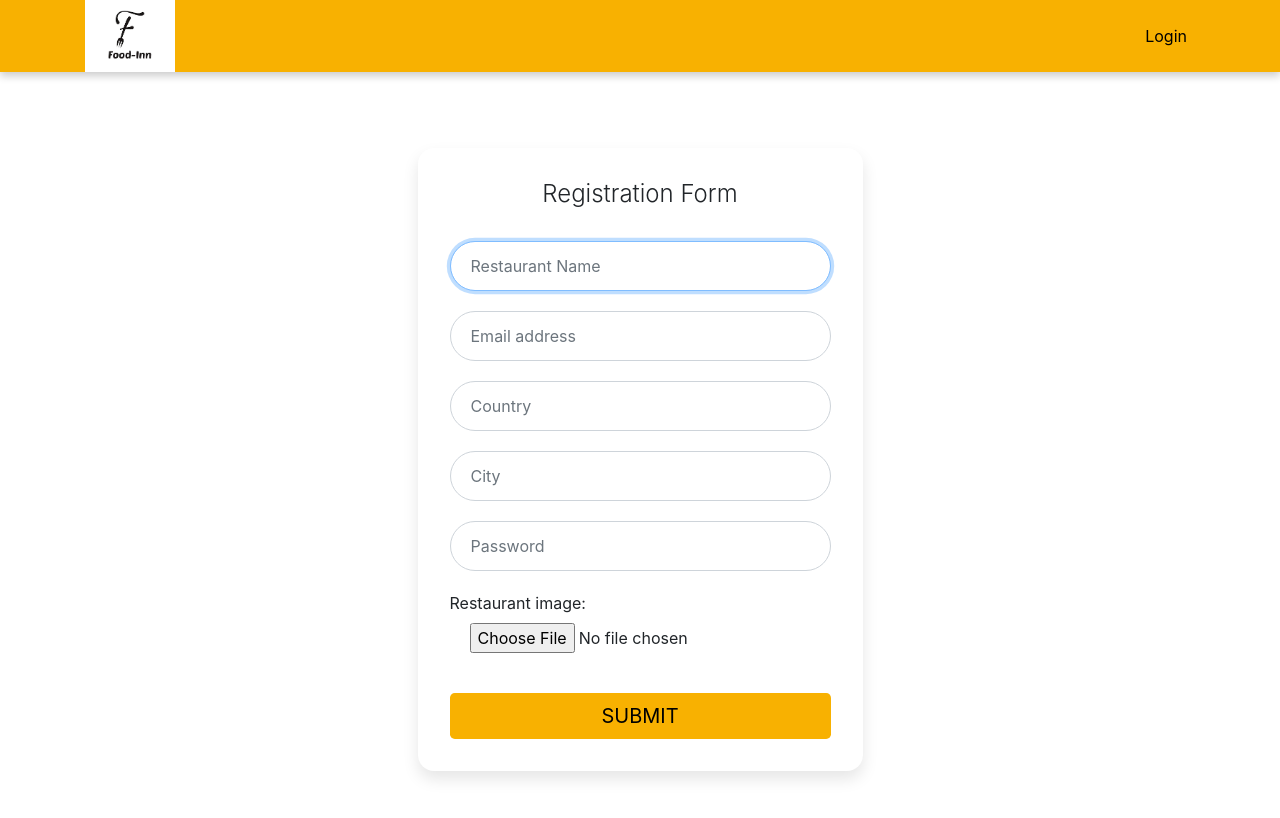
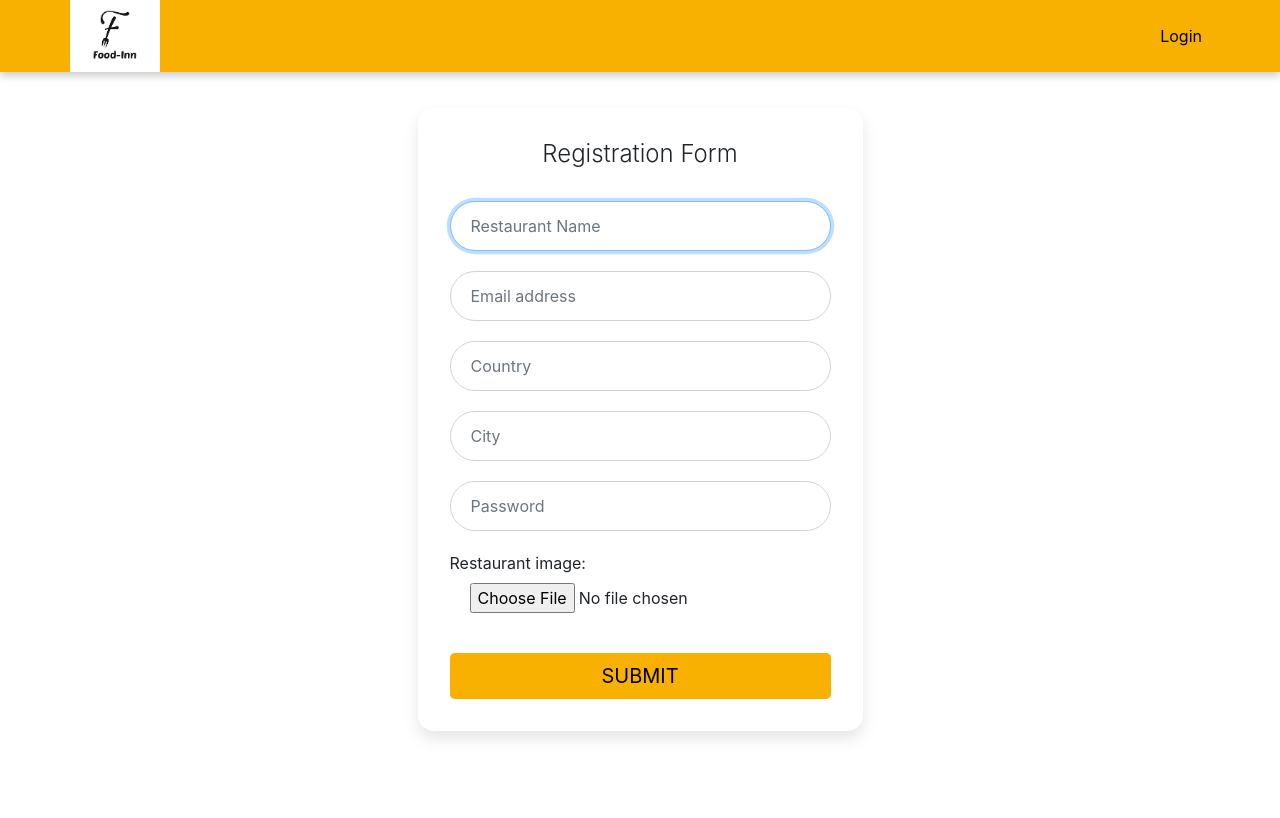
Before and after one commit to shaikhabdulsamad/foodin, a plain HTML site: page pages/restaurantRegistration.html in a window 1280 px wide. Drawn offline with nearby package versions, Linux system fonts and the light colour scheme.

Commit message:
bugs fixed

```diff
--- a/js/restaurant.js
+++ b/js/restaurant.js
@@ -84,6 +84,7 @@ let getUID = () => {
 // getUID()
 
 let ordernow = async (image, name, price, key) => {
+
     let uid = window.location.hash.slice(1);
     let customerUID = await getUID();
     let order = {
@@ -101,6 +102,9 @@ let ordernow = async (image, name, price, key) => {
         .then(() => {
 
 
+
             swal("Congratulation!", "Your order has been places succesfuly!", "success");
+
+
         })
 }
--- a/pages/restaurantRegistration.html
+++ b/pages/restaurantRegistration.html
@@ -16,7 +16,7 @@
 
 
     <div class="container-fluid">
-        <nav class="navbar navbar-expand-lg navbar-light fixed-top py-0">
+        <nav class="navbar navbar-expand navbar-light fixed-top py-0">
             <div class="container-md">
                 <a class="navbar-brand p-0" href="#"><img src="../images/download.png" width="90" alt=""></a>
                 <button class="navbar-toggler" type="button" data-toggle="collapse" data-target="#navbarNavDropdown"
@@ -48,7 +48,7 @@
     </div>
 
 
-    <div class="container mt-60">
+    <div class="container mt-50">
         <div class="row">
             <div class="col-sm-9 col-md-7 col-lg-5 mx-auto">
                 <div class="card card-signin my-5">
```
Also changed, not shown: pages/home.html (+1 -1 lines).
